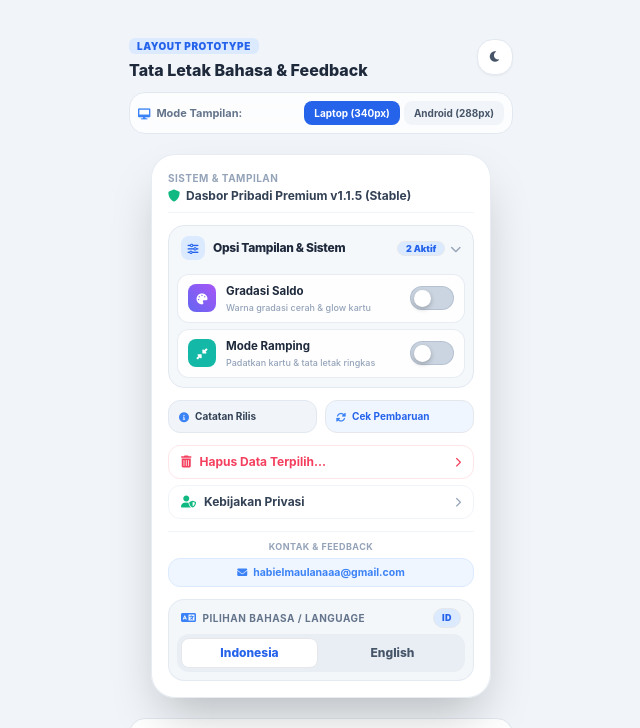
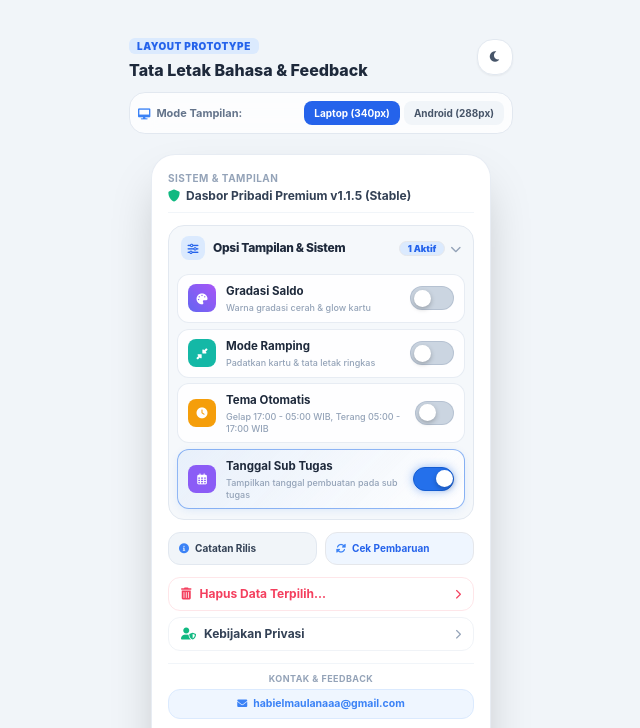
Before and after one commit to habielmaulanaaa-svg/dasbor-pribadi, a plain HTML site: page prototype-settings-layout.html in a window 1280 px wide. Both pictures are taken after a click on the button 751 px from the left and 298 px from the top of the page. Shown: the top 728 px of the page, without its empty margins (319-959 px from the left). Drawn offline with Linux system fonts and the light colour scheme.

Commit message:
fix(prototype): add dynamic real-time badge count updates and include all 4 toggle options

```diff
--- a/prototype-settings-layout.html
+++ b/prototype-settings-layout.html
@@ -161,6 +161,16 @@
         .fluid-switch-btn.active .fluid-switch-knob {
             transform: translateX(20px);
         }
+
+        /* PULSING BADGE */
+        @keyframes badgePulse {
+            0% { transform: scale(1); }
+            50% { transform: scale(1.15); }
+            100% { transform: scale(1); }
+        }
+        .badge-pulse {
+            animation: badgePulse 0.3s cubic-bezier(0.16, 1, 0.3, 1);
+        }
     </style>
 </head>
 <body class="bg-slate-100 dark:bg-[#0f172a] text-slate-800 dark:text-slate-100 min-h-screen p-4 md:p-8 flex flex-col items-center justify-start transition-colors duration-200">
@@ -256,6 +266,38 @@
                                 <div class="fluid-switch-knob"></div>
                             </button>
                         </div>
+
+                        <!-- Tema Otomatis -->
+                        <div onclick="handleToggle('autotheme')" id="row-autotheme" class="waterfall-item tactile-press py-2 px-2.5 bg-white/90 dark:bg-[#17212b]/90 rounded-xl border border-slate-200/80 dark:border-[#313f52]/80 flex items-center justify-between cursor-pointer select-none">
+                            <div class="flex items-center gap-2.5 min-w-0 pr-2 pointer-events-none">
+                                <div class="w-7 h-7 rounded-lg bg-amber-500 flex items-center justify-center text-white text-[11px] shadow-xs shrink-0">
+                                    <i class="fas fa-clock"></i>
+                                </div>
+                                <div class="flex flex-col min-w-0">
+                                    <span id="txt-auto-title" class="text-[11.5px] font-bold text-slate-800 dark:text-slate-100 truncate">Tema Otomatis</span>
+                                    <span id="txt-auto-desc" class="text-[9px] text-slate-400 font-medium leading-tight mt-0.5">Gelap 17:00 - 05:00 WIB, Terang 05:00 - 17:00 WIB</span>
+                                </div>
+                            </div>
+                            <button type="button" onclick="event.stopPropagation(); handleToggle('autotheme')" id="switch-autotheme" class="fluid-switch-btn" aria-label="Toggle Tema Otomatis">
+                                <div class="fluid-switch-knob"></div>
+                            </button>
+                        </div>
+
+                        <!-- Tanggal Sub Tugas -->
+                        <div onclick="handleToggle('subtask_date')" id="row-subtask_date" class="waterfall-item tactile-press waterfall-card-active py-2 px-2.5 bg-white/90 dark:bg-[#17212b]/90 rounded-xl border border-slate-200/80 dark:border-[#313f52]/80 flex items-center justify-between cursor-pointer select-none">
+                            <div class="flex items-center gap-2.5 min-w-0 pr-2 pointer-events-none">
+                                <div class="w-7 h-7 rounded-lg bg-violet-500 flex items-center justify-center text-white text-[11px] shadow-xs shrink-0">
+                                    <i class="far fa-calendar-alt"></i>
+                                </div>
+                                <div class="flex flex-col min-w-0">
+                                    <span id="txt-subtask-title" class="text-[11.5px] font-bold text-slate-800 dark:text-slate-100 truncate">Tanggal Sub Tugas</span>
+                                    <span id="txt-subtask-desc" class="text-[9px] text-slate-400 font-medium leading-tight mt-0.5">Tampilkan tanggal pembuatan pada sub tugas</span>
+                                </div>
+                            </div>
+                            <button type="button" onclick="event.stopPropagation(); handleToggle('subtask_date')" id="switch-subtask_date" class="fluid-switch-btn active" aria-label="Toggle Tanggal Sub Tugas">
+                                <div class="fluid-switch-knob"></div>
+                            </button>
+                        </div>
                     </div>
                 </div>
             </div>
@@ -348,7 +390,9 @@
         var state = {
             isOpen: true,
             gradient: true,
-            compact: false
+            compact: false,
+            autotheme: false,
+            subtask_date: true
         };
 
         // KAMUS KATA PROTOTYPE
@@ -356,11 +400,14 @@
             id: {
                 sysTitle: "Sistem & Tampilan",
                 optionsHeader: "Opsi Tampilan & Sistem",
-                activeBadge: "2 Aktif",
                 gradTitle: "Gradasi Saldo",
                 gradDesc: "Warna gradasi cerah & glow kartu",
                 compTitle: "Mode Ramping",
                 compDesc: "Padatkan kartu & tata letak ringkas",
+                autoTitle: "Tema Otomatis",
+                autoDesc: "Gelap 17:00 - 05:00 WIB, Terang 05:00 - 17:00 WIB",
+                subtaskTitle: "Tanggal Sub Tugas",
+                subtaskDesc: "Tampilkan tanggal pembuatan pada sub tugas",
                 changelog: "Catatan Rilis",
                 update: "Cek Pembaruan",
                 reset: "Hapus Data Terpilih...",
@@ -371,11 +418,14 @@
             en: {
                 sysTitle: "System & Appearance",
                 optionsHeader: "Display & System Options",
-                activeBadge: "2 Active",
                 gradTitle: "Balance Gradient",
                 gradDesc: "Vibrant gradient colors & card glow",
                 compTitle: "Compact Mode",
                 compDesc: "Compact cards & dense layout",
+                autoTitle: "Auto Theme",
+                autoDesc: "Dark 17:00 - 05:00 WIB, Light 05:00 - 17:00 WIB",
+                subtaskTitle: "Subtask Date",
+                subtaskDesc: "Show creation date on subtasks",
                 changelog: "Release Notes",
                 update: "Check Updates",
                 reset: "Delete Selected Data...",
@@ -385,6 +435,24 @@
             }
         };
 
+        // UPDATE BADGE JUMLAH AKTIF REAL-TIME
+        function updateActiveBadge() {
+            var count = 0;
+            if (state.gradient) count++;
+            if (state.compact) count++;
+            if (state.autotheme) count++;
+            if (state.subtask_date) count++;
+
+            var badge = document.getElementById('active-toggle-count-badge');
+            if (badge) {
+                var suffix = (currentLang === 'id') ? 'Aktif' : 'Active';
+                badge.innerText = count + ' ' + suffix;
+                badge.classList.remove('badge-pulse');
+                void badge.offsetWidth; // Force Reflow
+                badge.classList.add('badge-pulse');
+            }
+        }
+
         // GANTI BAHASA INTERAKTIF
         function switchLanguage(lang) {
             currentLang = lang;
@@ -392,11 +460,14 @@
 
             document.getElementById('txt-sys-title').innerText = data.sysTitle;
             document.getElementById('txt-options-header').innerText = data.optionsHeader;
-            document.getElementById('active-toggle-count-badge').innerText = data.activeBadge;
             document.getElementById('txt-grad-title').innerText = data.gradTitle;
             document.getElementById('txt-grad-desc').innerText = data.gradDesc;
             document.getElementById('txt-comp-title').innerText = data.compTitle;
             document.getElementById('txt-comp-desc').innerText = data.compDesc;
+            document.getElementById('txt-auto-title').innerText = data.autoTitle;
+            document.getElementById('txt-auto-desc').innerText = data.autoDesc;
+            document.getElementById('txt-subtask-title').innerText = data.subtaskTitle;
+            document.getElementById('txt-subtask-desc').innerText = data.subtaskDesc;
             document.getElementById('txt-changelog').innerText = data.changelog;
             document.getElementById('txt-update').innerText = data.update;
             document.getElementById('txt-reset').innerText = data.reset;
@@ -404,6 +475,8 @@
             document.getElementById('txt-contact-label').innerText = data.contactLabel;
             document.getElementById('txt-lang-label').innerText = data.langLabel;
             document.getElementById('current-lang-badge').innerText = lang.toUpperCase();
+
+            updateActiveBadge();
 
             var btnId = document.getElementById('btn-lang-id');
             var btnEn = document.getElementById('btn-lang-en');
@@ -422,6 +495,9 @@
 
         // AKORDEON TOGGLE
         function toggleSettingsToggleStack() {
+            if (window.navigator && typeof window.navigator.vibrate === 'function') {
+                try { window.navigator.vibrate(10); } catch(e){}
+            }
             state.isOpen = !state.isOpen;
             var stack = document.getElementById('settings-toggles-stack');
             var icon = document.getElementById('icon-settings-stack');
@@ -436,6 +512,9 @@
         }
 
         function handleToggle(key) {
+            if (window.navigator && typeof window.navigator.vibrate === 'function') {
+                try { window.navigator.vibrate(8); } catch(e){}
+            }
             state[key] = !state[key];
             var row = document.getElementById('row-' + key);
             var sw = document.getElementById('switch-' + key);
@@ -447,6 +526,9 @@
                 sw.classList.remove('active');
                 row.classList.remove('waterfall-card-active');
             }
+
+            // Update dinamis jumlah badge aktif
+            updateActiveBadge();
         }
 
         // GANTI LEBAR PERANGKAT (PC 340px vs Android 288px)
@@ -476,6 +558,9 @@
                 icon.className = 'fas fa-moon text-xs text-slate-600';
             }
         }
+
+        // INISIALISASI STATUS AWAL BADGE
+        updateActiveBadge();
     </script>
 </body>
 </html>
```
